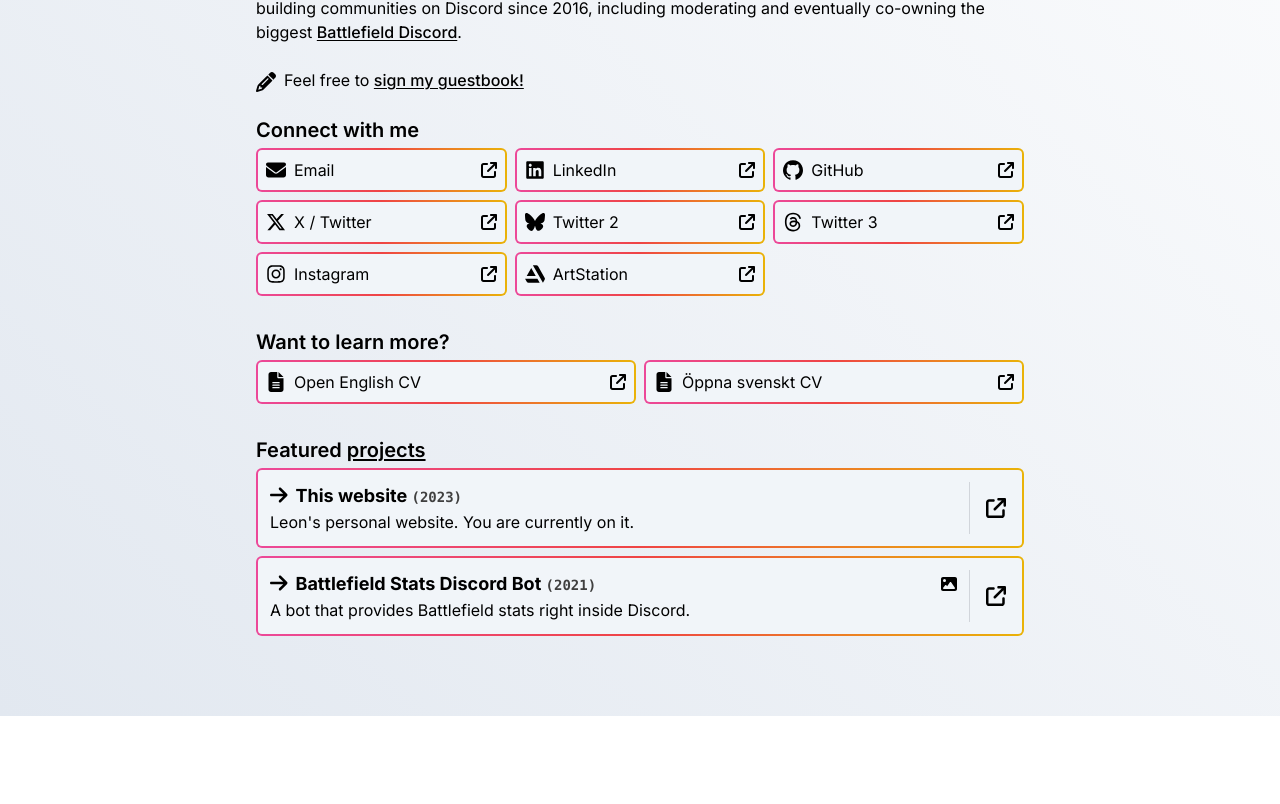
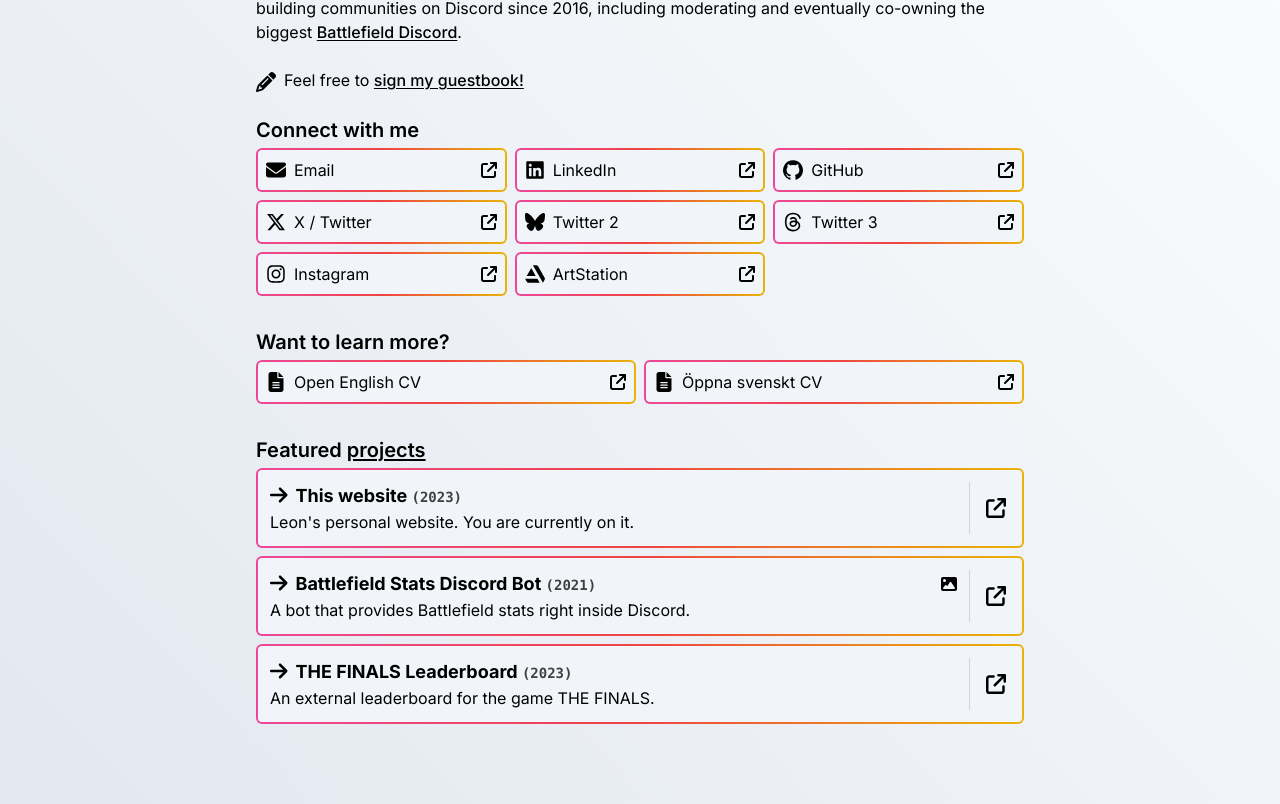
Before and after one commit to leonlarsson/leon-home, a Next.js app: page / in a window 1280 px wide. Shown: the part 518-1322 px from the top of the page. Before the commit the page ends 1234 px from the top, so only its background shows below. Built offline with nearby package versions, Linux system fonts and the light colour scheme.

Commit message:
main: add featured project

```diff
--- a/app/(main)/page.tsx
+++ b/app/(main)/page.tsx
@@ -136,6 +136,7 @@ export default () => {
           <div className="flex flex-col gap-2">
             <Project project={projects[17]} displayTags={false} />
             <Project project={projects[7]} displayTags={false} />
+            <Project project={projects[15]} displayTags={false} />
           </div>
         </div>
       </div>
```
